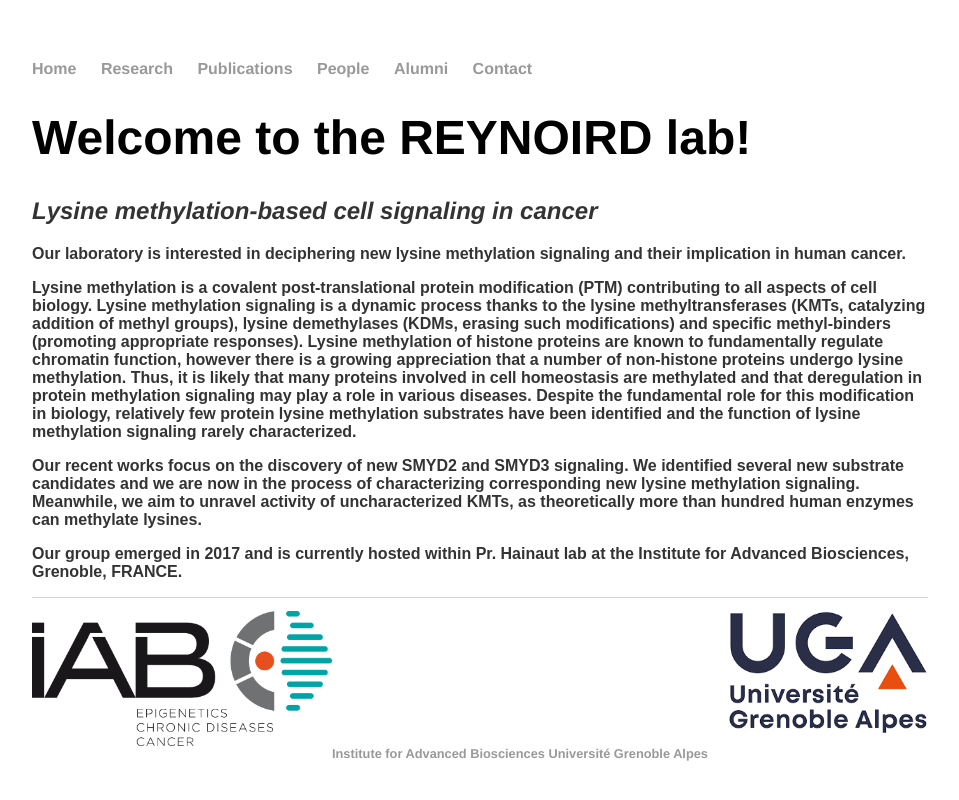
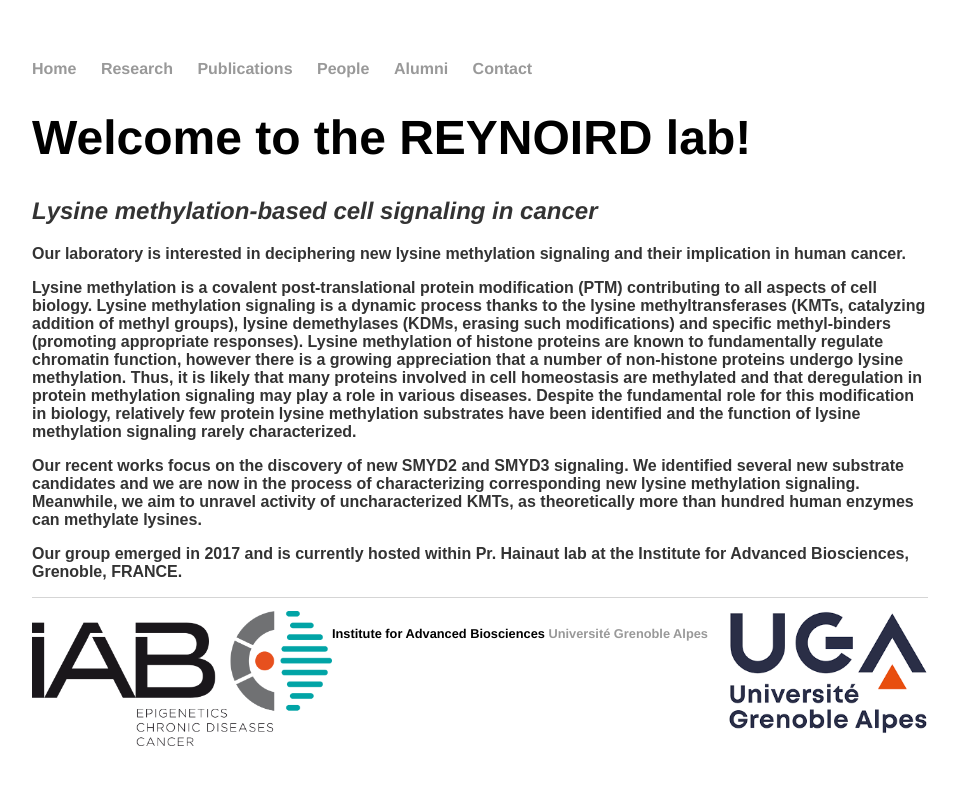
Before and after one commit to Reynoird-Lab/Reynoird-lab.github.io, a Jekyll site: the page built from index.html, in a window 1280 px wide. Shown: the top 800 px of the page, without its empty margins (160-1119 px from the left). Built offline with Jekyll 4.4.1, drawn with Linux system fonts in a browser that asks for light colours; Markdown is read by kramdown in place of the engine named in the settings.

Commit message:
Update default.html

```diff
--- a/_layouts/default.html
+++ b/_layouts/default.html
@@ -24,10 +24,11 @@
 			<footer>
 	    		<ul>
 	        		<li>
-	        		<div><a href="https://iab.univ-grenoble-alpes.fr/?language=en"> <img align="left" alt="IAB" src="IAB logo coul.png" width="300"></a>
-				<a href="www.univ-grenoble-alpes.fr/english/"> <img align="right" alt="UGA" src="UGA.png" width="200"></a> </div> <br><br><br><br><br><br><br><br><br>
-				<div><a align="left" href="https://iab.univ-grenoble-alpes.fr/?language=en">Institute for Advanced Biosciences</a>
-				<a align="left" href="https://www.univ-grenoble-alpes.fr/english/">Université Grenoble Alpes</a></li></div>
+	        			<div <a href="https://iab.univ-grenoble-alpes.fr/?language=en"> <img align="left" alt="IAB" src="IAB logo coul.png" width="300"></a>
+					<a href="www.univ-grenoble-alpes.fr/english/"> <img align="right" alt="UGA" src="UGA.png" width="200"></a> </div> </li>
+				<li>
+					<div <a align="left" href="https://iab.univ-grenoble-alpes.fr/?language=en">Institute for Advanced Biosciences</a>
+					<a align="left" href="https://www.univ-grenoble-alpes.fr/english/">Université Grenoble Alpes</a></li></div>
 				</ul>
 			</footer>
 		</body>
```
